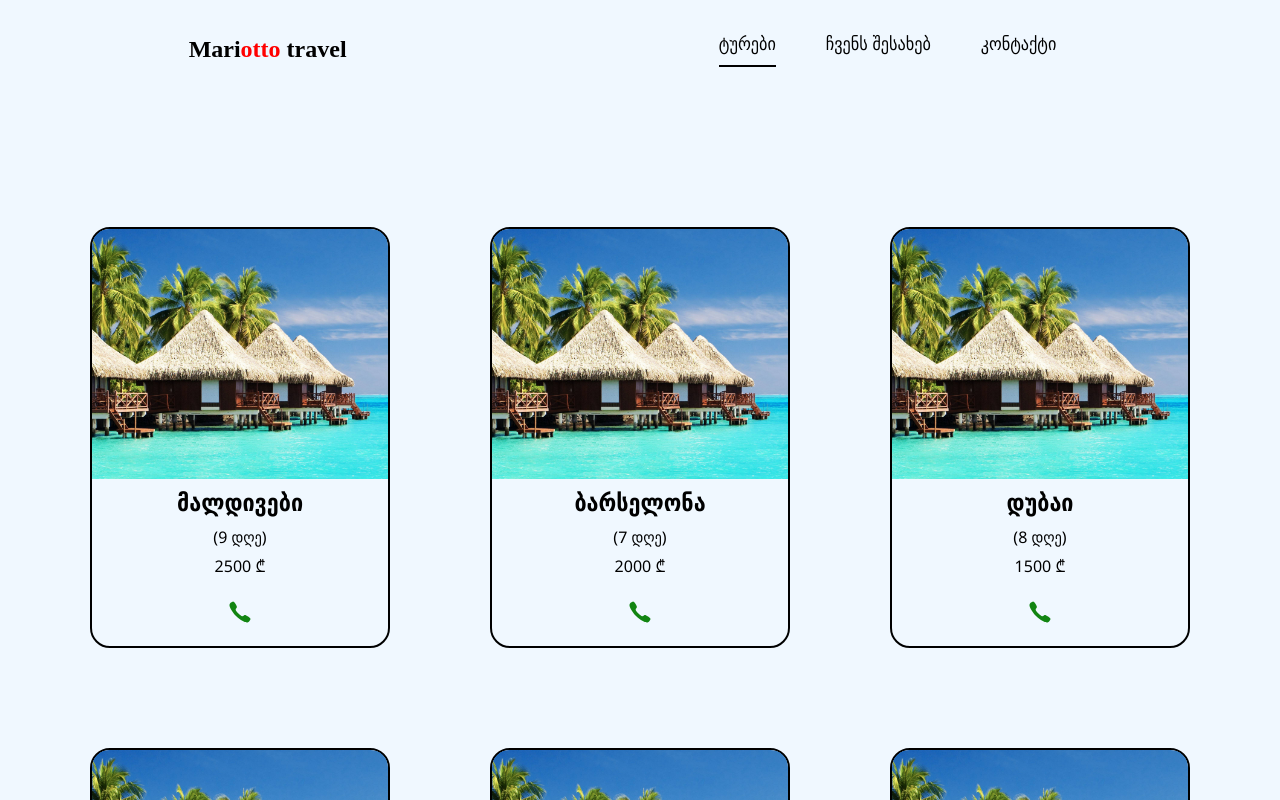
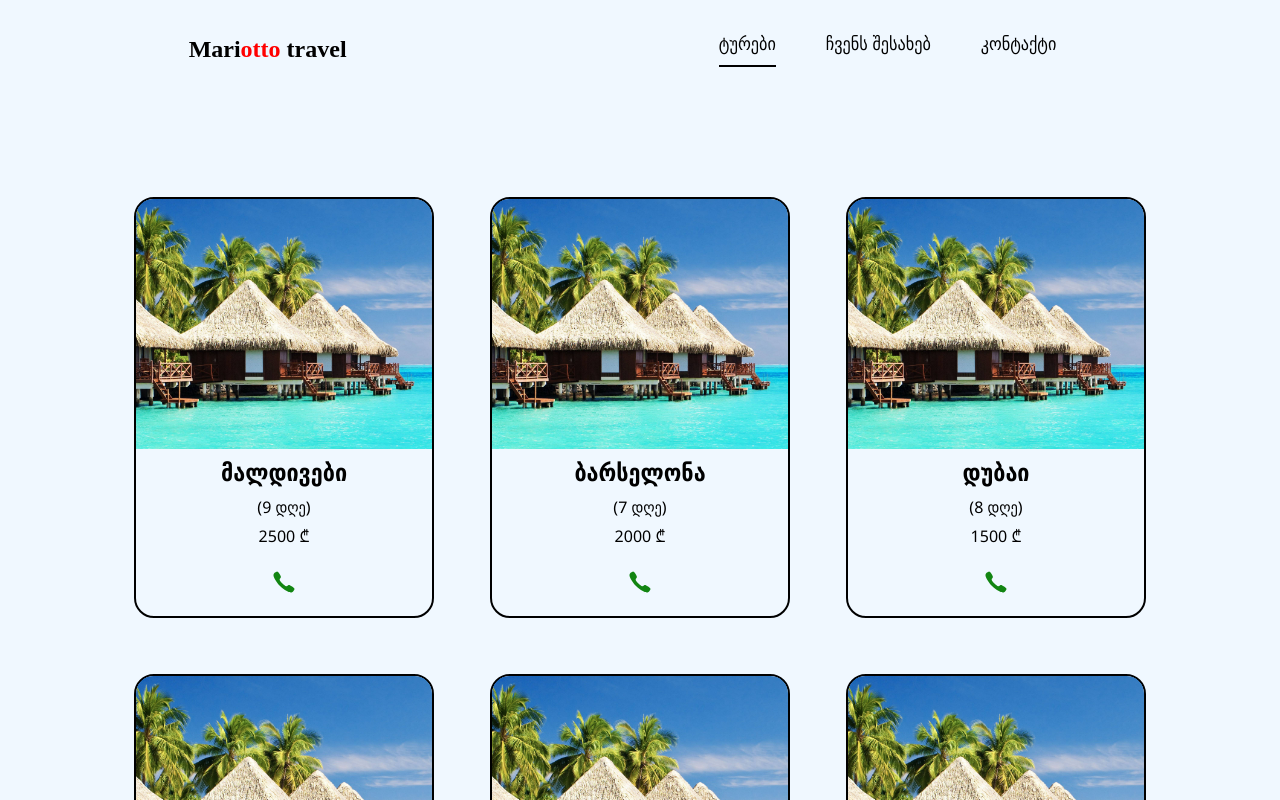
Before and after one commit to OtoAdAstra/mariotto-travel, a React (Vite) app: page /tours in a window 1280 px wide. Shown: the top 800 px of the page. Built offline with nearby package versions, Linux system fonts and the light colour scheme; a web font is replaced by a local one.

Commit message:
update 21/11

```diff
--- a/src/App.jsx
+++ b/src/App.jsx
@@ -12,7 +12,7 @@ function App() {
       <div
         style={{
           flex: "1",
-          minHeight: "95vh",
+          minHeight: "90vh",
         }}>
         <Navbar />
         <Routes>
@@ -28,6 +28,7 @@ function App() {
           display: "flex",
           alignItems: "center",
           justifyContent: "center",
+          marginTop: "7vh",
         }}>
         <span
           style={{
--- /dev/null
+++ b/src/components/Loading.jsx
@@ -0,0 +1,9 @@
+import "./components-css/Loading.css";
+
+export default function Loading() {
+  return (
+    <div className="loader-position">
+      <div class="loader"></div>
+    </div>
+  );
+}
--- a/src/components/Tours.jsx
+++ b/src/components/Tours.jsx
@@ -1,28 +1,59 @@
 import "../index.css";
 import Cards from "./Cards";
-import toursData from "../tours.json";
+import Loading from "./Loading";
+import { useState, useEffect } from "react";
 
-// Adjusted path to match your directory structure
+// Dynamically import images using import.meta.glob
 const images = import.meta.glob("../assets/*", { eager: true });
 
 export default function Tours() {
+  const [tours, setTours] = useState([]);
+  const [isLoading, setIsLoading] = useState(true); // State to track loading status
+
+  // Function to load tours data asynchronously
+  const fetchToursData = async () => {
+    try {
+      // Dynamically import the tours.json
+      const data = await import("../tours.json");
+
+      // Map data to include resolved image paths
+      const updatedTours = data.default.map((tour) => ({
+        ...tour,
+        img:
+          images[`../assets/${tour.img}`]?.default ||
+          images[`../assets/${tour.img}`],
+      }));
+
+      setTours(updatedTours);
+    } catch (error) {
+      console.error("Failed to load tours data:", error);
+    } finally {
+      setIsLoading(false); // Stop loading once data is fetched
+    }
+  };
+
+  // Use useEffect to fetch data on component mount
+  useEffect(() => {
+    fetchToursData();
+  }, []);
+
+  // If loading, display the Loading component
+  if (isLoading) {
+    return <Loading />;
+  }
+
   return (
     <div className="flex w-full mt-[100px] justify-center">
-      <div className="flex justify-center flex-wrap gap-10 max-w-[1600px]">
-        {toursData.map((tour, index) => {
-          // Use the correct JSON key and path
-          const imagePath =
-            images[`../assets/${tour.img}`]?.default ||
-            images[`../assets/${tour.img}`];
-          return (
-            <Cards
-              img={imagePath}
-              place={tour.place}
-              price={tour.price}
-              days={tour.days}
-            />
-          );
-        })}
+      <div className="flex justify-center flex-wrap gap-14 max-w-[1600px]">
+        {tours.map((tour, index) => (
+          <Cards
+            key={index}
+            img={tour.img}
+            place={tour.place}
+            price={tour.price}
+            days={tour.days}
+          />
+        ))}
       </div>
     </div>
   );
--- a/src/components/components-css/Cards.css
+++ b/src/components/components-css/Cards.css
@@ -28,7 +28,6 @@
   border-radius: 20px;
   text-align: center;
   align-items: center;
-  margin: 30px;
 }
 
 .card-div * {
--- /dev/null
+++ b/src/components/components-css/Loading.css
@@ -0,0 +1,28 @@
+/* HTML: <div class="loader"></div> */
+.loader {
+  width: 50px;
+  aspect-ratio: 1;
+  border-radius: 50%;
+  background: radial-gradient(farthest-side, #00ccff 94%, #0000) top/8px 8px
+      no-repeat,
+    conic-gradient(#0000 30%, #02eeff);
+  -webkit-mask: radial-gradient(farthest-side, #0000 calc(100% - 8px), #000 0);
+  animation: l13 1s infinite linear;
+  position: absolute;
+  top: 48%;
+  left: 48%;
+}
+@keyframes l13 {
+  100% {
+    transform: rotate(1turn);
+  }
+}
+
+.loader-position {
+  position: absolute;
+  width: 100%;
+  height: 100%;
+  top: 0;
+  background-color: white;
+  z-index: 9;
+}
```
